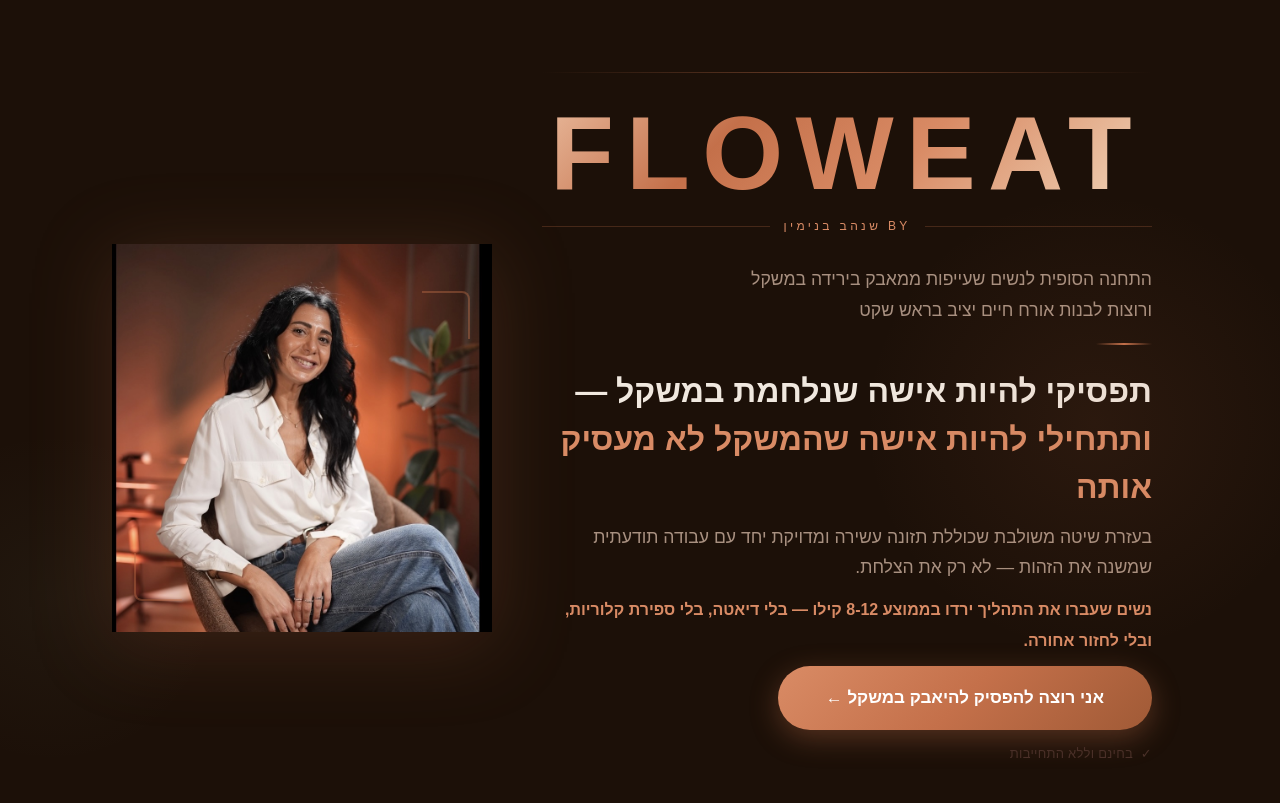
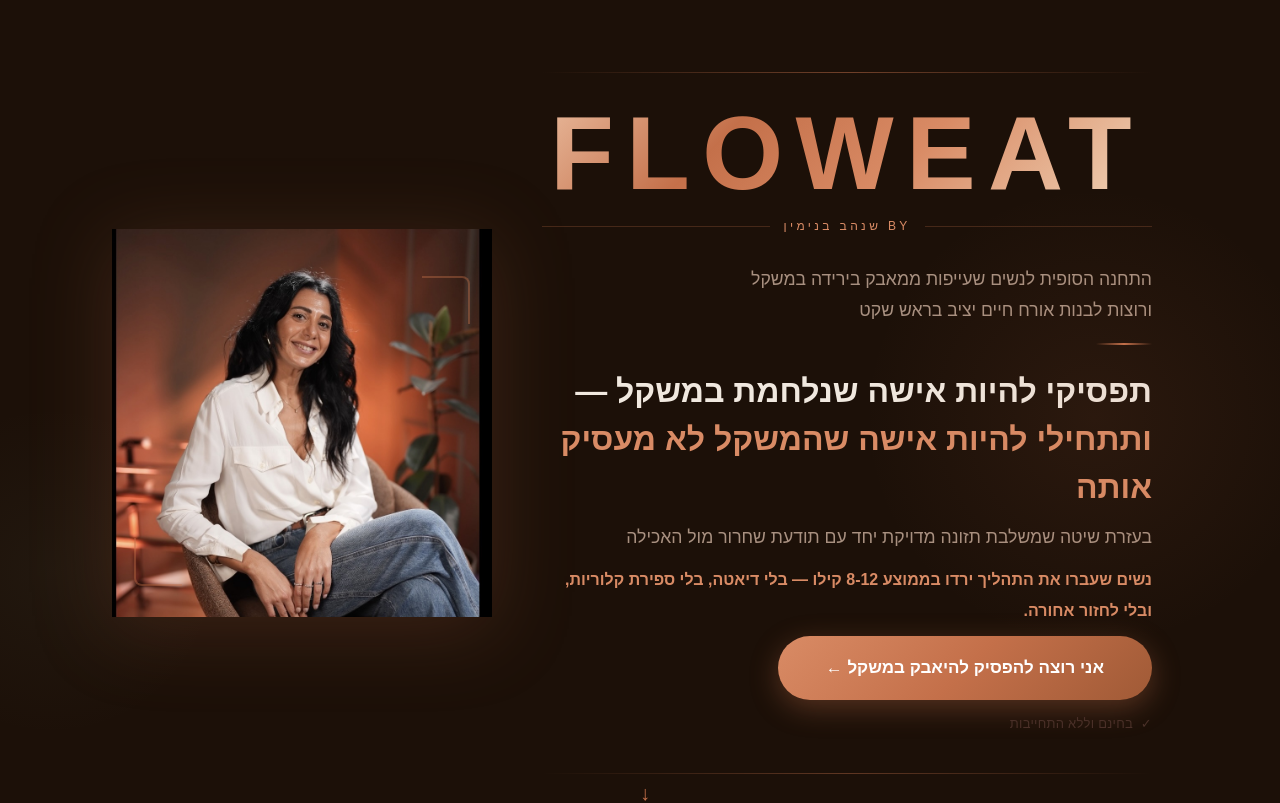
Before and after one commit to shenhav1985-netizen/floweat-landing, a Next.js app: page / in a window 1280 px wide. Shown: the top 803 px of the page. Built offline with nearby package versions, Linux system fonts and the light colour scheme.

Commit message:
hero: update sub-headline per Shenhav's wording

```diff
--- a/app/components/HeroSection.tsx
+++ b/app/components/HeroSection.tsx
@@ -135,7 +135,7 @@ export default function HeroSection() {
             fontSize: 'clamp(0.95rem, 2.2vw, 1.1rem)',
             color: '#A89080', lineHeight: 1.7, marginBottom: 12,
           }}>
-            בעזרת שיטה משולבת שכוללת תזונה עשירה ומדויקת יחד עם עבודה תודעתית שמשנה את הזהות — לא רק את הצלחת.
+            בעזרת שיטה שמשלבת תזונה מדויקת יחד עם תודעת שחרור מול האכילה
           </motion.p>
 
           <motion.p {...fadeIn(0.8)} style={{
```
